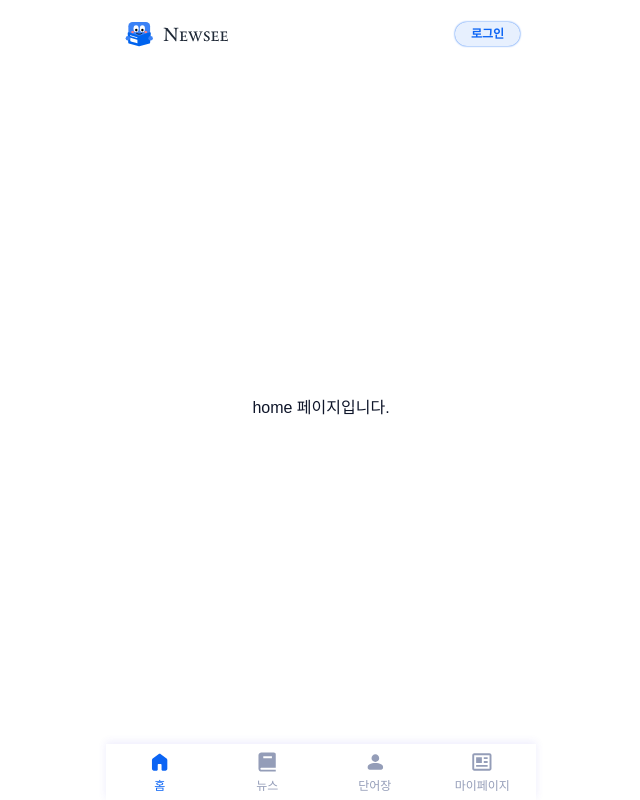
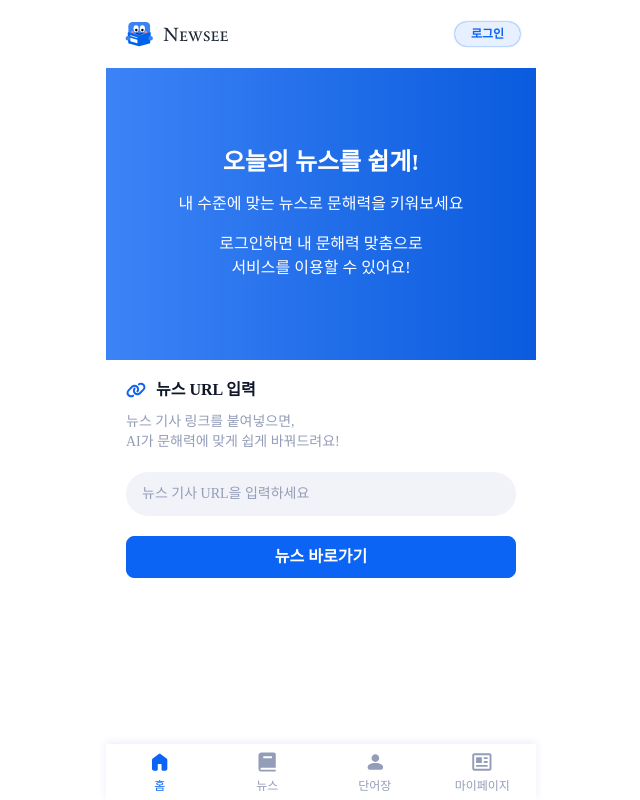
Before and after one commit to NewSee-PJ/FE, a React (Vite) app: page / in a window 1280 px wide. Shown: the whole page, without its empty margins (319-959 px from the left). Built offline with nearby package versions, Linux system fonts and the light colour scheme.

Commit message:
✨ feat: home page UI implementation

```diff
--- a/src/components/common/Layout/index.styles.ts
+++ b/src/components/common/Layout/index.styles.ts
@@ -18,12 +18,11 @@ export const AppWrapper = styled.div`
 `;
 
 export const AppMain = styled.main`
-  flex: 1;
-  padding: 20px;
   padding-bottom: 56px;
   padding-top: 68px;
   width: 100%;
   display: flex;
+  flex-direction: column;
   align-items: center;
   justify-content: center;
 `;
--- /dev/null
+++ b/src/hooks/useInput.tsx
@@ -0,0 +1,23 @@
+import { useState } from "react";
+import type { ChangeEvent } from "react";
+
+const useInput = (initialValue: string = "") => {
+  const [value, setValue] = useState(initialValue);
+
+  const onChange = (e: ChangeEvent<HTMLInputElement>) => {
+    setValue(e.target.value);
+  };
+
+  const reset = () => {
+    setValue("");
+  };
+
+  return {
+    value,
+    onChange,
+    reset,
+    setValue,
+  };
+};
+
+export default useInput;
--- /dev/null
+++ b/src/pages/home/components/Banner/index.styles.ts
@@ -0,0 +1,23 @@
+import styled from "styled-components";
+
+export const Container = styled.div`
+  display: flex;
+  width: 100%;
+  padding: 80px 10px;
+  flex-direction: column;
+  justify-content: center;
+  align-items: center;
+  gap: 16px;
+  background: ${({ theme }) => theme.gradients.blue};
+`;
+
+export const Title = styled.h1`
+  ${({ theme }) => theme.fonts.Head1};
+  color: ${({ theme }) => theme.colors.text.white};
+`;
+
+export const Content = styled.p`
+  ${({ theme }) => theme.fonts.Body1};
+  color: ${({ theme }) => theme.colors.text.white};
+  text-align: center;
+`;
--- /dev/null
+++ b/src/pages/home/components/Banner/index.tsx
@@ -0,0 +1,17 @@
+import * as S from "./index.styles";
+
+const Banner = () => {
+  return (
+    <S.Container>
+      <S.Title>오늘의 뉴스를 쉽게!</S.Title>
+      <S.Content>내 수준에 맞는 뉴스로 문해력을 키워보세요</S.Content>
+      <S.Content>
+        로그인하면 내 문해력 맞춤으로
+        <br />
+        서비스를 이용할 수 있어요!
+      </S.Content>
+    </S.Container>
+  );
+};
+
+export default Banner;
--- /dev/null
+++ b/src/pages/home/components/InputUrlContainer/index.styles.ts
@@ -0,0 +1,21 @@
+import styled from "styled-components";
+
+export const Container = styled.div`
+  border-radius: 50px;
+  background-color: ${({ theme }) => theme.colors.bg.elevated};
+  padding: 12px 16px;
+  display: flex;
+  align-items: flex-start;
+  width: 100%;
+`;
+
+export const Input = styled.input`
+  ${({ theme }) => theme.fonts.Body2};
+  color: ${({ theme }) => theme.colors.text.secondary};
+  background-color: ${({ theme }) => theme.colors.bg.elevated};
+  width: 100%;
+
+  &::placeholder {
+    color: ${({ theme }) => theme.colors.text.disabled};
+  }
+`;
--- /dev/null
+++ b/src/pages/home/components/InputUrlContainer/index.tsx
@@ -0,0 +1,20 @@
+import * as S from "./index.styles";
+
+interface InputUrlContainerProps {
+  value: string;
+  onChange: (e: React.ChangeEvent<HTMLInputElement>) => void;
+}
+
+const InputUrlContainer = ({ value, onChange }: InputUrlContainerProps) => {
+  return (
+    <S.Container>
+      <S.Input
+        placeholder="뉴스 기사 URL을 입력하세요"
+        value={value}
+        onChange={onChange}
+      />
+    </S.Container>
+  );
+};
+
+export default InputUrlContainer;
--- /dev/null
+++ b/src/pages/home/components/index.ts
@@ -0,0 +1,2 @@
+export { default as Banner } from "./Banner";
+export { default as InputUrlContainer } from "./InputUrlContainer";
--- /dev/null
+++ b/src/pages/home/index.styles.ts
@@ -0,0 +1,34 @@
+import styled from "styled-components";
+
+export const ContentContainer = styled.div`
+  width: 100%;
+  padding: 20px;
+  display: flex;
+  flex-direction: column;
+  align-items: flex-start;
+  gap: 20px;
+`;
+
+export const DescriptionContainer = styled.div`
+  width: 100%;
+  display: flex;
+  flex-direction: column;
+  align-items: flex-start;
+  gap: 12px;
+`;
+
+export const TitleContainer = styled.div`
+  display: flex;
+  align-items: center;
+  gap: 10px;
+`;
+
+export const Title = styled.p`
+  ${({ theme }) => theme.fonts.Head3}
+  color: ${({ theme }) => theme.colors.text.primary};
+`;
+
+export const Description = styled.p`
+  ${({ theme }) => theme.fonts.Body2}
+  color: ${({ theme }) => theme.colors.text.disabled};
+`;
--- a/src/pages/home/index.tsx
+++ b/src/pages/home/index.tsx
@@ -1,3 +1,49 @@
+import { Banner, InputUrlContainer } from "./components";
+import LinkIcon from "@assets/icons/home/link.svg?react";
+import * as S from "./index.styles";
+import { useTheme } from "styled-components";
+import CommonButton from "@/components/common/CommonButton";
+import useInput from "@/hooks/useInput";
+
 export const Home = () => {
-  return <div>home 페이지입니다.</div>;
+  const theme = useTheme();
+  const urlInput = useInput();
+
+  const handleSubmit = () => {
+    if (!urlInput.value) {
+      alert("URL을 입력해주세요.");
+      return;
+    }
+
+    // 여기에 실제 API 요청 로직을 작성한다.
+    console.log("요청할 URL:", urlInput.value);
+  };
+
+  return (
+    <>
+      <Banner />
+      <S.ContentContainer>
+        <S.DescriptionContainer>
+          <S.TitleContainer>
+            <LinkIcon fill={theme.colors.bg.blue} width={20} height={20} />
+            <S.Title>뉴스 URL 입력</S.Title>
+          </S.TitleContainer>
+          <S.Description>
+            뉴스 기사 링크를 붙여넣으면,
+            <br />
+            AI가 문해력에 맞게 쉽게 바꿔드려요!
+          </S.Description>
+        </S.DescriptionContainer>
+        <InputUrlContainer
+          value={urlInput.value}
+          onChange={urlInput.onChange}
+        />
+        <CommonButton
+          title="뉴스 바로가기"
+          onClick={handleSubmit}
+          variant="blue"
+        />
+      </S.ContentContainer>
+    </>
+  );
 };
--- a/src/styles/theme.ts
+++ b/src/styles/theme.ts
@@ -197,7 +197,12 @@ export const componentColor = {
   },
 };
 
+export const gradients = {
+  blue: `linear-gradient(90deg, ${primitive.bluePrimary[400]} 0%,  ${primitive.bluePrimary[600]} 100%)`,
+};
+
 export const theme = {
   colors: componentColor,
   fonts: fonts,
+  gradients: gradients,
 };
--- a/src/types/theme.d.ts
+++ b/src/types/theme.d.ts
@@ -1,9 +1,10 @@
 import "styled-components";
-import type { fonts, componentColor } from "@/styles/theme";
+import type { fonts, componentColor, gradients } from "@/styles/theme";
 
 declare module "styled-components" {
   export interface DefaultTheme {
     fonts: typeof fonts;
     colors: typeof componentColor;
+    gradients: typeof gradients;
   }
 }
```
Also changed, not shown: src/assets/icons/home/link.svg (added).
